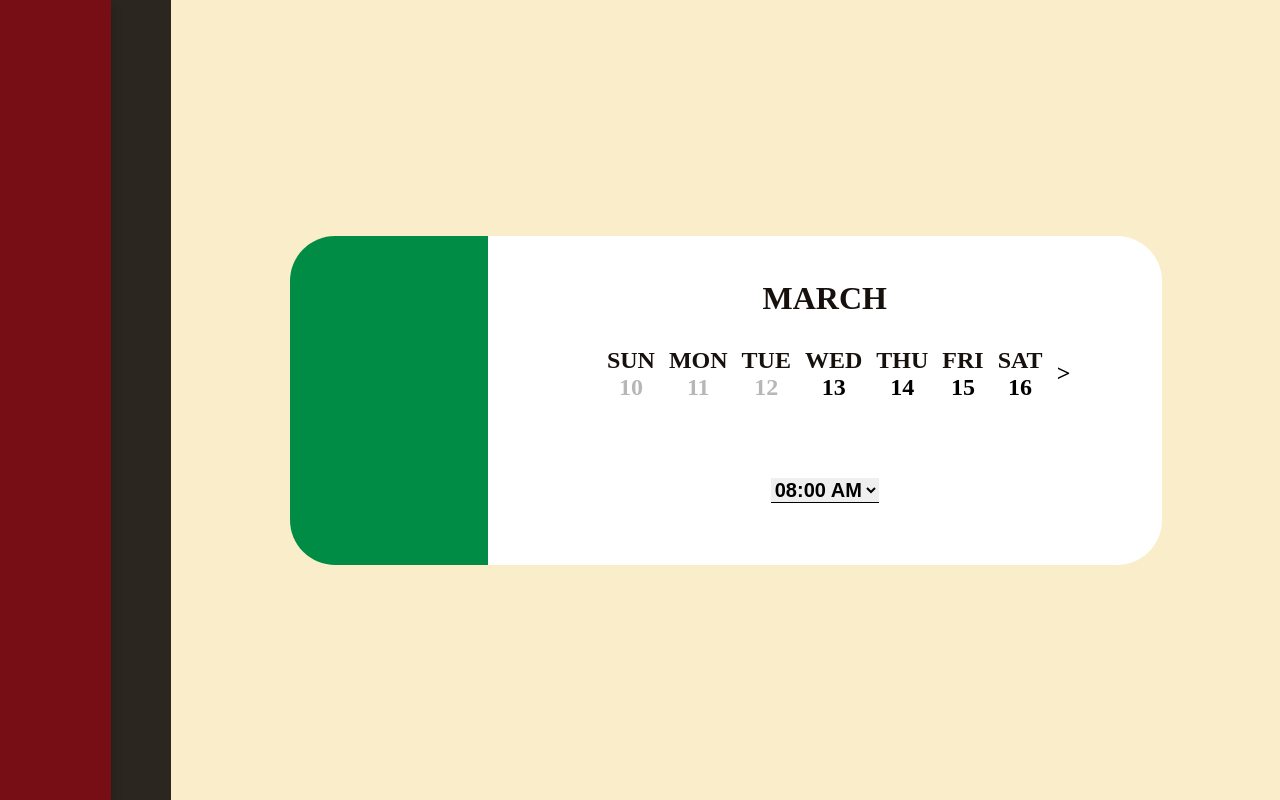
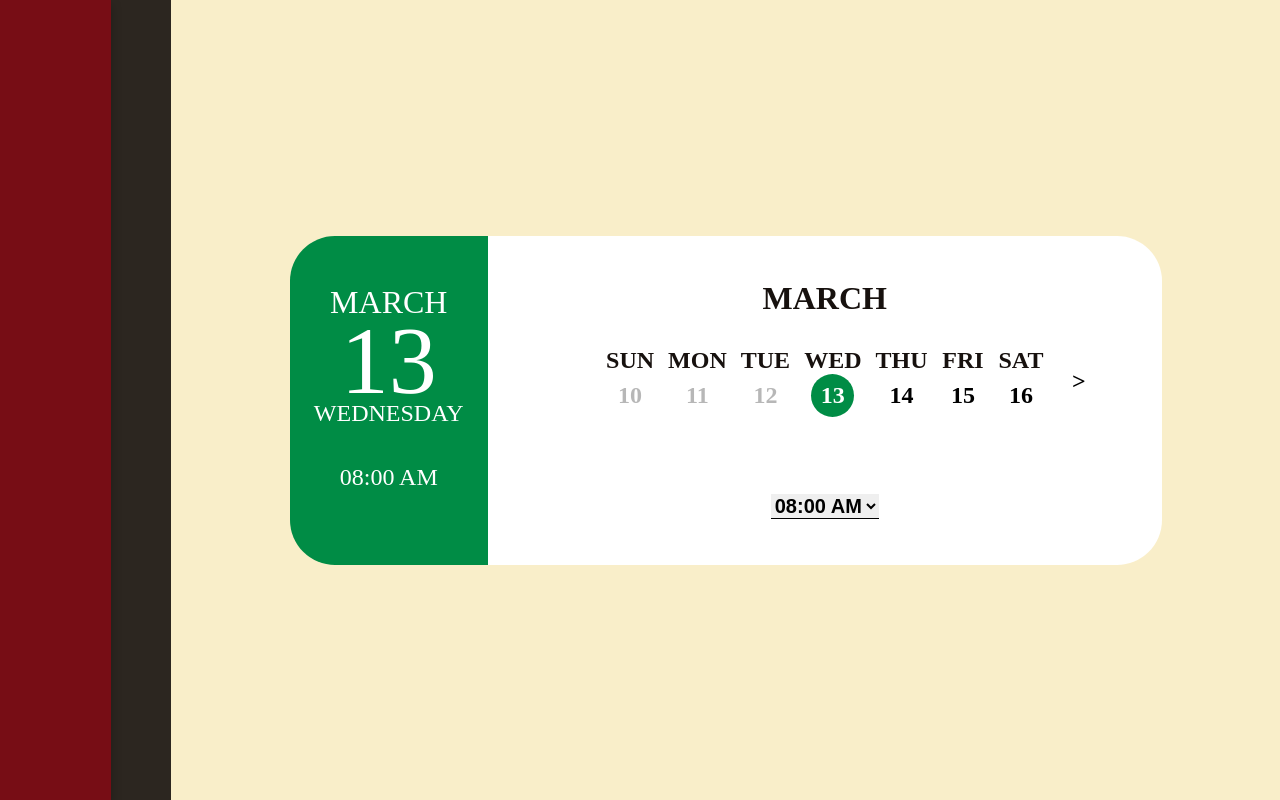
Before and after one commit to CaioRigloski/appetito, a Next.js app: page / in a window 1280 px wide. Shown: the part 1600-2400 px from the top of the page. Built offline with nearby package versions, Linux system fonts and the light colour scheme.

Commit message:
feat: functional calendar.

```diff
--- a/src/app/components/Calendar.tsx
+++ b/src/app/components/Calendar.tsx
@@ -2,8 +2,8 @@
 
 import styled from "styled-components"
 import Week, { weekInfo } from "../interfaces/week.interface"
-import { useEffect, useState } from "react"
-import bookingDate from "../interfaces/bookingDate.interface"
+import { ChangeEvent, useState } from "react"
+import BookingDate from "../interfaces/bookingDate.interface"
 import Hour from "../interfaces/hour.interface"
 
 const Container = styled.div`
@@ -16,14 +16,34 @@ const Container = styled.div`
 `
 
 const BookingContainer = styled.div`
-  Display: flex;
-  flex-direction: row;
+  display: flex;
+  flex-direction: column;
   align-items: center;
-  justify-content: center;
+  justify-content: flex-start;
   width: 16.063rem;
   height: 100%;
   border-radius: 2.813rem 0 0 2.813rem;
   background-color: var(--green-flag-color);
+  color: white;
+  font-size: var(--medium-text);
+  font-weight: 400;
+  h1, h2, h3 {
+    font-weight: 400;
+  }
+  > h1 {
+    font-size: var(--large-text);
+    margin-top: 3rem;
+  }
+  > h2 {
+    font-size: 6rem;
+    margin: -1rem;
+  }
+  > h3 {
+    font-size: var(--medium-text);
+  }
+  > p {
+    margin-top: 2.313rem;
+  }
 `
 
 const WeekSelector = styled.div`
@@ -54,6 +74,9 @@ const WeekSelector = styled.div`
     font-family: Montserrat;
     font-weight: 600;
     font-size: var(--medium-text);
+    width: 2.688rem;
+    height: 2.688rem;
+    border-radius: 50%;
   }
   button:disabled {
     cursor: not-allowed;
@@ -66,25 +89,64 @@ const WeekSelector = styled.div`
     align-self: center;
     justify-self: center;
   }
+  .upcoming-month {
+    background-color: var(--pallete-white-color);
+    color: black;
+  }
+  .selected {
+    background-color: var(--green-flag-color);
+    color: white;
+  }
 `
 
 
 export default function Calendar(props: {onClick?: MouseEvent}) {
-  const [ month, setMonth ] = useState<string>("")
-  const [ week, setWeek ] = useState<Week>({index: 0})
-  const [ hours, setHours ] = useState<number[]>([])
+  const [ month, setMonth ] = useState<string>(getMonth())
+  const [ week, setWeek ] = useState<Week>(getWeek(0))
+  const [ hours, setHours ] = useState<number[]>(getBusinessHours())
   const [ minutes, setMinutes ] = useState<number[]>([0, 30])
 
-  const [ bookingDate, setBookingDate ] = useState<bookingDate>()
+  const weekNames = ["Sunday", "Monday", "Tuesday", "Wednesday", "Thursday", "Friday", "Saturday"]
+  const [ bookingDate, setBookingDate ] = useState<BookingDate>({
+    month: new Date().toLocaleString('en-US', { month: 'long' }),
+    day: new Date().getDate(),
+    dayName: weekNames[new Date().getDay()],
+    hour: hourOptions().hourDisplayAm.length > 0 ? hourOptions().hourDisplayAm[0] : hourOptions().hourDisplayPm[0],
+    period: hourOptions().hourDisplayAm.length > 0 ? "AM" : "PM"
+  })
 
-  const weekNames = ["Sunday", "Monday", "Tuesday", "Wednesday", "Thursday", "Friday", "Saturday"]
+  function getMonth() {
+    const date = new Date()
+    return date.toLocaleString('en-US', { month: 'long' })
+  }
 
+  function getWeek(index: number) {
+    const date = new Date()
+    let weekDays: weekInfo[] = []
 
-  useEffect(() => {
-      getWeek(0)
-  }, [])
+    // Get 7 days.
+    if(index > 0) {
+      date.setDate(date.getDate() + 7 * index)
+    }
 
-  function letBusinessHours() {
+    // First day must be sunday (0).
+    while(date.getDay() > 0) {
+      date.setDate(date.getDate() - 1)
+    }
+
+    for(let i = 0; i < 7; i++) {
+      weekDays.push({
+        day: date.getDay(),
+        date: date.getDate(),
+        monthNumber: date.getMonth(),
+        monthName: date.toLocaleDateString('en-US', { month: 'long' })
+      })
+      date.setDate(date.getDate() + 1);
+    }
+    return {index: index, dateInfo: weekDays}
+  }
+
+  function getBusinessHours() {
     let hours: number[] = []
 
     for(let i = 1; i <= 12; i++) {
@@ -92,32 +154,6 @@ export default function Calendar(props: {onClick?: MouseEvent}) {
     }
 
     return hours
-  }
-
-  function getWeek(index: number) {
-    let date = new Date()
-    let weekDays: weekInfo[] = []
-
-    // get 7 days
-    if(index > 0) {
-      date.setDate(date.getDate() + 7 * index)
-    }
-
-    // first day must be sunday (0)
-    while(date.getDay() > 0) {
-      date.setDate(date.getDate() - 1)
-    }
-
-    for(let i = 0; i < 7; i++) {
-      weekDays.push({
-        day: date.getDay(),
-        date: date.getDate()
-      })
-      date.setDate(date.getDate() + 1);
-    }
-    setMonth(date.toLocaleString('en-US', { month: 'long' }))
-    setWeek({index: index, dateInfo: weekDays})
-    setHours(letBusinessHours())
   }
 
   function hourOptions() {
@@ -128,13 +164,13 @@ export default function Calendar(props: {onClick?: MouseEvent}) {
     minutes.forEach((m) => {
       hours.forEach((h) => {
 
-        // just AM values 8AM to 11:59AM
+        // Just AM values 8AM to 11:59AM.
         if(h >= 8 && h <= 11) {
           const hour: Hour = {hour: h, minute: m}
           hourDisplayAm?.push(hour)
         }
 
-        // just PM values 12PM to 10PM
+        // Just PM values 12PM to 10PM.
         if(h >= 1 && h <= 10 || h === 12) {
           const hour: Hour = {hour: h, minute: m}
 
@@ -147,11 +183,11 @@ export default function Calendar(props: {onClick?: MouseEvent}) {
       })
     })
 
-    // Ascendent hours sort
+    // Ascendent hours sort.
     hourDisplayAm.sort((a: Hour, b: Hour) => a.hour-b.hour)
     hourDisplayPm.sort((a: Hour, b: Hour) => a.hour-b.hour)
 
-    // 12 must be the first ones
+    // 12 must be the first ones.
     hourDisplayPm.forEach((hour, i) => {
       if(hour.hour === 12 ){
         const values = hourDisplayPm.slice(i).reverse()
@@ -164,27 +200,52 @@ export default function Calendar(props: {onClick?: MouseEvent}) {
   }
 
   function minusWeekIndex() {
-    // week index must be equal or greater than 0
+    // Week index must be equal or greater than 0.
     if(week.index <= 0) {
       return null
     }
-    getWeek(week.index - 1)
+    setWeek(getWeek(week.index - 1))
   }
 
   function plusWeekIndex() {
-    // shows 4 weeks maximum
+    // Shows 4 weeks maximum.
     if(week.index === 3) {
       return null
     }
-    getWeek(week.index + 1)
+    setWeek(getWeek(week.index + 1))
+  }
+
+  function formatHour(e: ChangeEvent<HTMLSelectElement>) {
+    // Split value into 3 = hour, minutes and period. Indexes 0, 1 , 2 respectively.
+    const values = e.target.value.split(/[: ]/)
+    setBookingDate(prevProps => ({
+      ...prevProps,
+      hour: {hour: Number(values[0]), minute: Number(values[1])},
+      period: values[2] === "AM" ? "AM" : "PM"
+    }))
+  }
+
+  function checkButtonClassNames(week: weekInfo) {
+    let classes: string = ""
+
+    if(week.date === bookingDate.day && week.monthName === bookingDate.month) {
+      classes = "selected"
+    }
+
+    if(week.monthNumber && week.monthNumber > new Date().getMonth()) {
+      classes = classes + " upcoming-month"
+    }
+
+    return classes
   }
 
   return (
     <Container>
       <BookingContainer>
+        <h1>{bookingDate?.month?.toUpperCase()}</h1>
         <h2>{bookingDate?.day}</h2>
-        <h3>{bookingDate?.dayName}</h3>
-        <p>{bookingDate?.hour.map(d => String(d).padStart(2, '0'))}</p>
+        <h3>{bookingDate?.dayName?.toUpperCase()}</h3>
+        <p>{String(bookingDate?.hour?.hour).padStart(2, '0')}:{String(bookingDate?.hour?.minute).padStart(2, '0')} {bookingDate?.period}</p>
       </BookingContainer>
       <WeekSelector>
         <h3>{month.toUpperCase()}</h3>
@@ -197,7 +258,11 @@ export default function Calendar(props: {onClick?: MouseEvent}) {
               return (
                 <div key={i}>
                   <p>{weekNames[w.day].toUpperCase().substring(0, 3)}</p>
-                  <button type="button" onClick={() => setBookingDate({month: month, dayName: weekNames[w.day], day: w.day, hour: [12, 0]})} disabled={w.date < new Date().getDate() && month.toUpperCase() === new Date().toLocaleString('en-US', { month: 'long' }).toUpperCase()}>{w.date}</button>
+                  <button type="button"
+                    className={checkButtonClassNames(w)}
+                    onClick={
+                      // Check if day is less than current day in the month and disable it.
+                      () => setBookingDate(prevProps => ({...prevProps, month: w.monthName, dayName: weekNames[w.day], day: w.date}))} disabled={w.date < new Date().getDate() && w.monthNumber === new Date().getMonth()}>{w.date}</button>
                 </div>
               )
             })
@@ -206,7 +271,7 @@ export default function Calendar(props: {onClick?: MouseEvent}) {
            { week.index !== 3 && <button type="button" onClick={plusWeekIndex}>&gt;</button> }
           </div>
         </div>
-        <select>
+        <select onChange={e => formatHour(e)}>
           { hourOptions().hourDisplayAm.map((h, i) => <option key={i}>{String(h.hour).padStart(2, '0')}:{String(h.minute).padStart(2, '0')} AM</option>) }
           { hourOptions().hourDisplayPm.map((h, i) => <option key={i}>{String(h.hour).padStart(2, '0')}:{String(h.minute).padStart(2, '0')} PM</option>) }
         </select>
--- a/src/app/interfaces/week.interface.ts
+++ b/src/app/interfaces/week.interface.ts
@@ -1,6 +1,8 @@
 export type weekInfo = {
   day: number;
   date: number;
+  monthNumber?: number;
+  monthName?: string;
 }
 
 export default interface Week {
```
Also changed, not shown: src/app/interfaces/bookingDate.interface.ts (+11 -5 lines).
